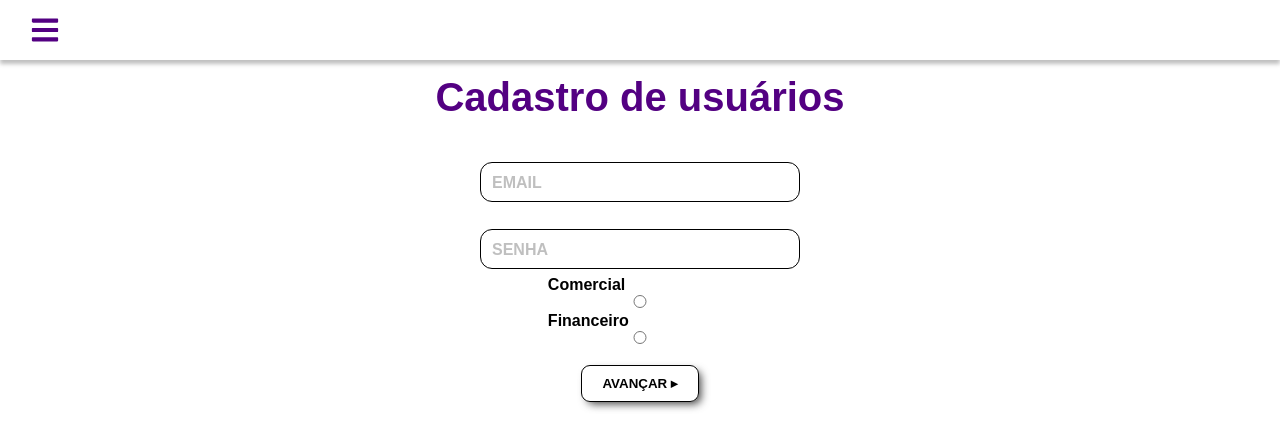
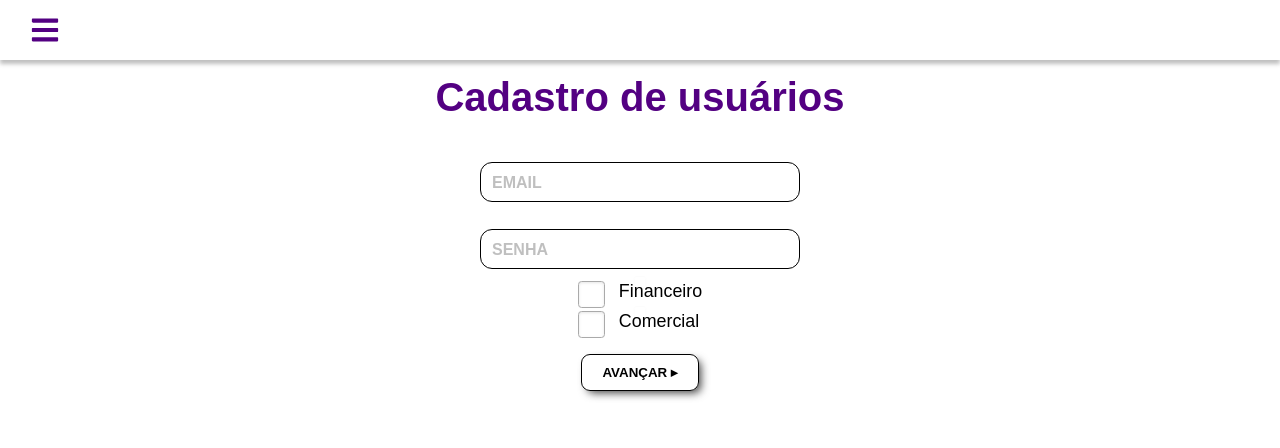
Before and after one commit to Equipe-Ace/Project-Ace-Frontend, a React (Create React App) app in the folder ace-frontend/: page /cadastroadm in a window 1280 px wide. Shown: the top 448 px of the page. Built offline with nearby package versions, Linux system fonts and the light colour scheme.

Commit message:
adicionando animação e estilização na checkbox

```diff
--- a/ace-frontend/src/components/FormADM/index.tsx
+++ b/ace-frontend/src/components/FormADM/index.tsx
@@ -22,22 +22,17 @@ const FormADM: React.FC = () => {
                     <span>senha</span>
                 </div>
 
-                <div className='rolebox' >
                     <div>
-                        <span>Comercial</span>
-                        <input type='radio' className='comercial'>
-                        </input>
-
-                        <span>Financeiro</span>
-                        <input type='radio' className='financeiro'>
-                        </input>
+                    <p>
+                        <input type="checkbox" id="financeirobox" required />
+                        <label htmlFor="financeirobox">Financeiro</label>
+                    </p>
+                    <p>
+                        <input type="checkbox" id="comercialbox" required />
+                        <label htmlFor="comercialbox">Comercial</label>
+                    </p>
                     </div>
 
-
-
-
-
-                </div>
                 <div className="containerbuttonAVC">
                     <button className="btn btn1"> Avançar ▸</button>
                 </div>
--- a/ace-frontend/src/components/FormADM/styles.css
+++ b/ace-frontend/src/components/FormADM/styles.css
@@ -76,3 +76,92 @@
 .bgformadm .avcbtn p {
     font-size: medium;
 }
+
+
+
+
+/* base de estilização da label */
+[type="checkbox"]:not(:checked),
+[type="checkbox"]:checked {
+    position: absolute;
+    left: 0;
+    opacity: 0.01;
+}
+[type="checkbox"]:not(:checked) + label,
+[type="checkbox"]:checked + label {
+    position: relative;
+    padding-left: 2.3em;
+    font-size: 1.05em;
+    line-height: 1.7;
+    cursor: pointer;
+}
+
+/* aspecto da checkbox  */
+[type="checkbox"]:not(:checked) + label:before,
+[type="checkbox"]:checked + label:before {
+    content: '';
+    position: absolute;
+    left: 0;
+    top: 0;
+    width: 1.4em;
+    height: 1.4em;
+    border: 1px solid #aaa;
+    background: #FFF;
+    border-radius: .2em;
+    box-shadow: inset 0 1px 3px rgba(0,0,0, .1), 0 0 0 rgba(203, 34, 237, .2);
+    -webkit-transition: all .275s;
+            transition: all .275s;
+}
+
+/*  aspecto checked  */
+[type="checkbox"]:not(:checked) + label:after,
+[type="checkbox"]:checked + label:after {
+    content: '✕';
+    position: absolute;
+    top: .525em;
+    left: .18em;
+    font-size: 1.375em;
+    color: #CB22ED;
+    line-height: 0;
+    -webkit-transition: all .2s;
+            transition: all .2s;
+}
+
+/* aspecto checked mudando */
+[type="checkbox"]:not(:checked) + label:after {
+    opacity: 0;
+    -webkit-transform: scale(0) rotate(45deg);
+            transform: scale(0) rotate(45deg);
+}
+
+[type="checkbox"]:checked + label:after {
+    opacity: 1;
+    -webkit-transform: scale(1) rotate(0);
+            transform: scale(1) rotate(0);
+}
+
+/* checkbox desabilitada */
+[type="checkbox"]:disabled:not(:checked) + label:before,
+[type="checkbox"]:disabled:checked + label:before {
+    box-shadow: none;
+    border-color: #bbb;
+    background-color: #e9e9e9;
+}
+
+[type="checkbox"]:disabled:checked + label:after {
+    color: #777;
+}
+
+[type="checkbox"]:disabled + label {
+    color: #aaa;
+}
+
+/* Acessibilidade */
+[type="checkbox"]:checked:focus + label:before,
+[type="checkbox"]:not(:checked):focus + label:before {
+    box-shadow: inset 0 1px 3px rgba(0,0,0, .1), 0 0 0 6px rgba(203, 34, 237, .2);
+}
+
+p {
+    font-style: bold;
+}
```
Also changed, not shown: 1 other file (tests, documents, lock files or other folders).
